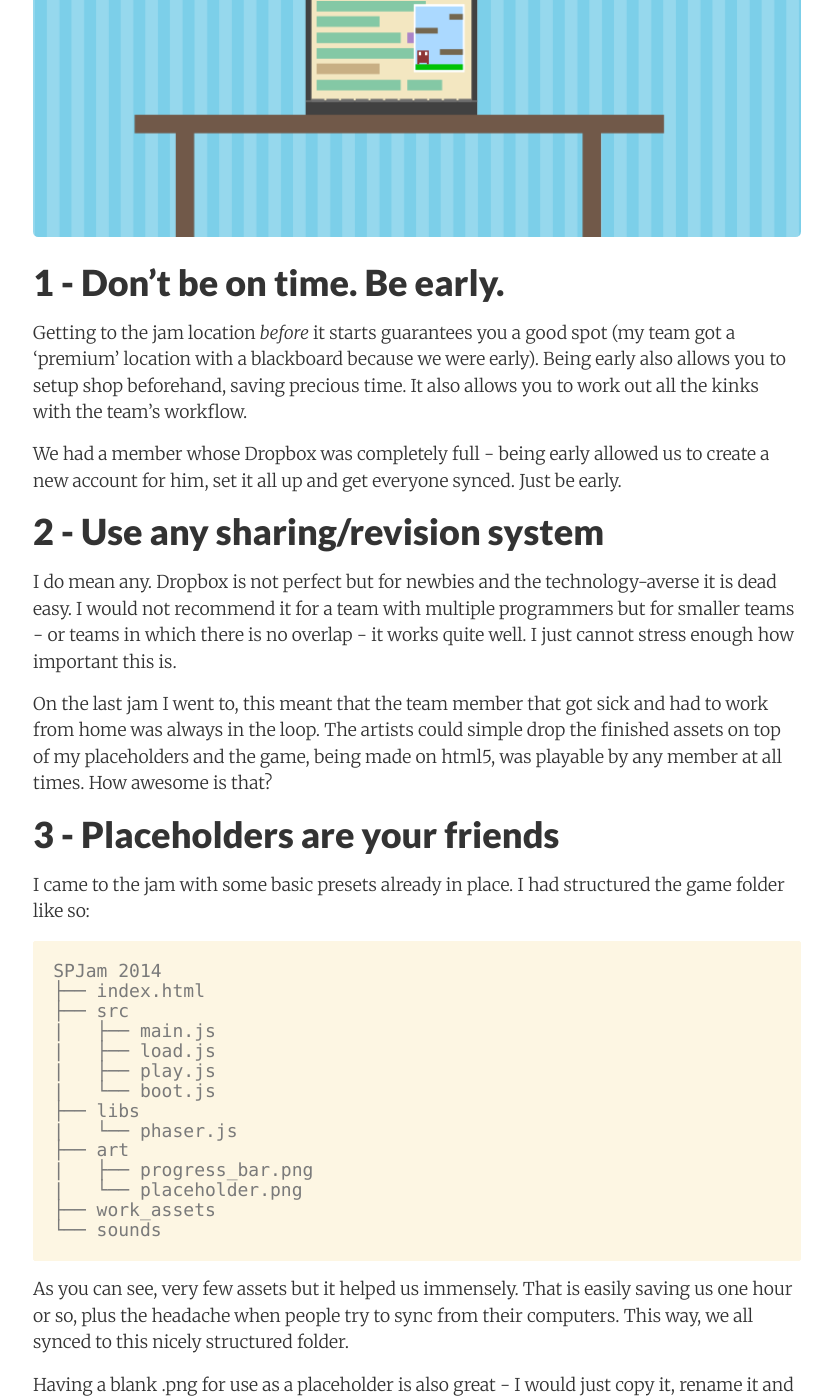
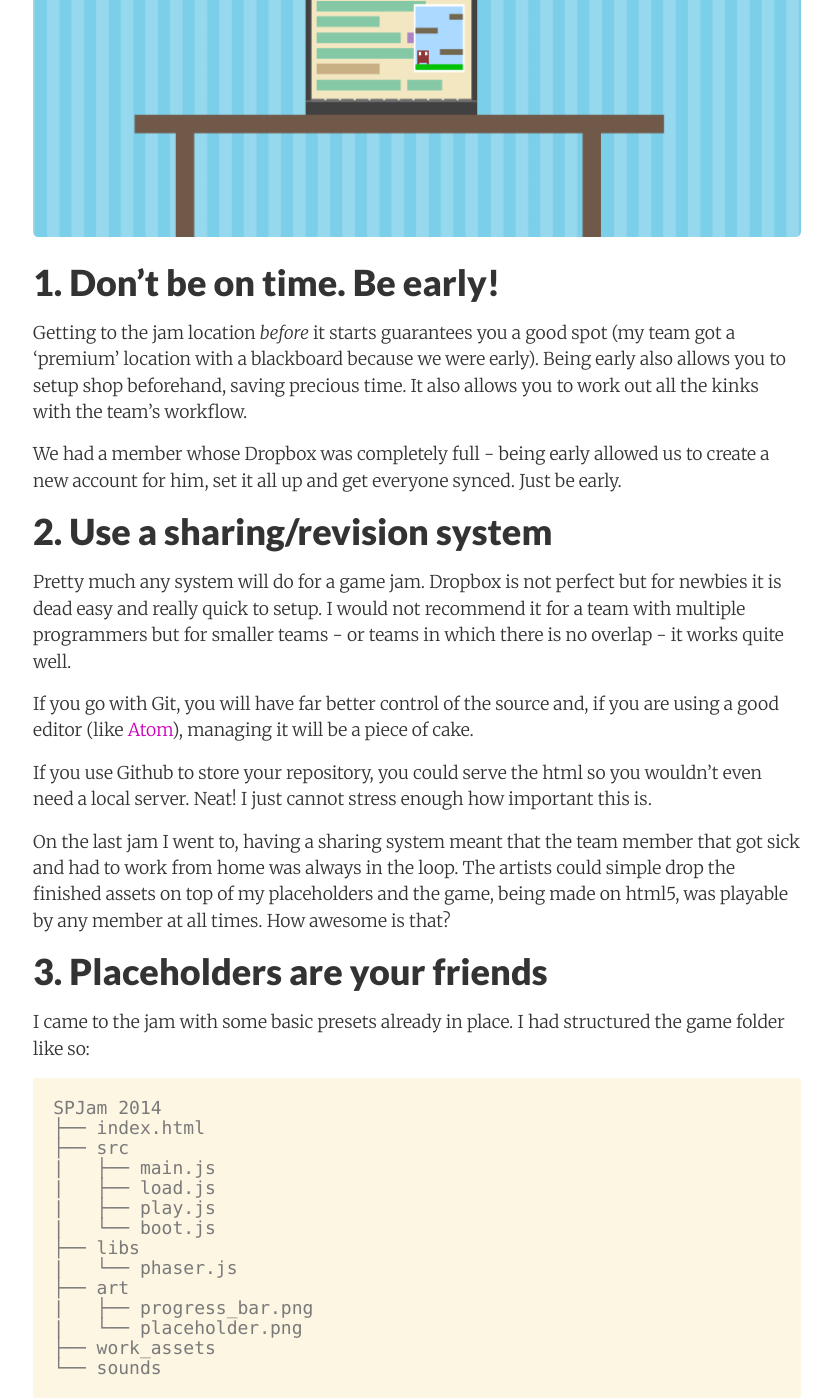
Before and after one commit to ThaisRobba/invrse, a Jekyll site: the page built from _posts/2014-09-18-7-tips-from-my-experience-with-game-jams.md, in a window 1280 px wide and 1400 px high, scrolled down 695 px. Shown: the whole window, without its empty margins (223-1055 px from the left). Built offline with Jekyll 4.4.1, drawn with Linux system fonts in a browser that asks for light colours; comment, search, counter and statistics services are not loaded; some of the changed text lies outside the part shown.

Commit message:
small improvements to the list

```diff
--- a/_posts/2014-09-18-7-tips-from-my-experience-with-game-jams.md
+++ b/_posts/2014-09-18-7-tips-from-my-experience-with-game-jams.md
@@ -15,7 +15,7 @@ In order to better enjoy whatever jam that you are going into, here are 7 quick
 
 ![Coding away!]({{site.baseurl}}/assets/computador_mesa.png)
 
-###1 - Don't be on time. Be early.
+###1. Don't be on time. Be early!
 
 Getting to the jam location *before* it starts guarantees you a good spot (my team got a 'premium' location with a blackboard because we were early).
 Being early also allows you to setup shop beforehand, saving precious time. It also allows you to work out all the kinks with the team's workflow.
@@ -23,17 +23,21 @@ Being early also allows you to setup shop beforehand, saving precious time. It a
 We had a member whose Dropbox was completely full - being early allowed us to create a new account for him, set it all up and get everyone synced.
 Just be early.
 
-###2 - Use any sharing/revision system
+###2. Use a sharing/revision system
 
-I do mean any. Dropbox is not perfect but for newbies and the technology-averse it is dead easy. I would not recommend it for a team
+Pretty much any system will do for a game jam. Dropbox is not perfect but for newbies it is dead easy and really quick to setup. I would not recommend it for a team
 with multiple programmers but for smaller teams - or teams in which there is no overlap -  it works quite well.
+
+If you go with Git, you will have far better control of the source and, if you are using a good editor (like [Atom]({{site.baseurl}}/atom-editor-review)), managing it will be a piece of cake.
+
+If you use Github to store your repository, you could serve the html so you wouldn't even need a local server. Neat!
 I just cannot stress enough how important this is.
 
-On the last jam I went to, this meant that the team member that got sick and had to work from home was always in the loop. The artists could simple drop the finished
+On the last jam I went to, having a sharing system meant that the team member that got sick and had to work from home was always in the loop. The artists could simple drop the finished
 assets on top of my placeholders and the game, being made on html5, was playable by any member at all times. How awesome is that?
 
 
-###3 - Placeholders are your friends
+###3. Placeholders are your friends
 
 I came to the jam with some basic presets already in place. I had structured the game folder like so:
 
@@ -64,7 +68,7 @@ We were getting .ai and .psd files inside the art folder and that was awful from
 a distribution and sanity point of view.
 
 
-###4 - Eat healthy
+###4. Eat healthy
 
 It is **really** easy to just let go and eat junk food during the entire jam. Don't.
 A cookie here and there is ok but you really don't want stomach cramps,
@@ -77,7 +81,7 @@ fruits, nuts and if possible, ordering food for lunch/dinner.
 
 
 
-###5 - The 48 hours are a lie & you should go to bed
+###5. The 48 hours are a lie & you should go to bed
 
 I have yet to see a (physical) jam last exactly 48 hours. They usually start a little bit late
 and end a little bit earlier. On the last jam, in which we made [Jam Leon](http://www.ottorobba.com/spjam),
@@ -90,7 +94,7 @@ stop. Look at your work. More likely than not, it is crap. Go home, rest, come b
 after taking a shower. It makes a world of difference.
 
 
-###6 - Your game should be 'done' by Saturday
+###6. Your game should be 'done' by Saturday
 
 On Friday, you usually want to brainstorm, then settle on an idea, refine it a bit and just go make the
 prototype(s - plural if you are fast and lucky).
@@ -110,7 +114,7 @@ and seen that the current level design is shallow and either too easy or impossi
 
 
 
-###7 - Go. Participate.
+###7. Go. Participate.
 
 You never know who you will meet nor what you will achieve. I get ecstatic about
 game jams, I really get in the zone when I'm in them. I've met and befriended musicians,
```
